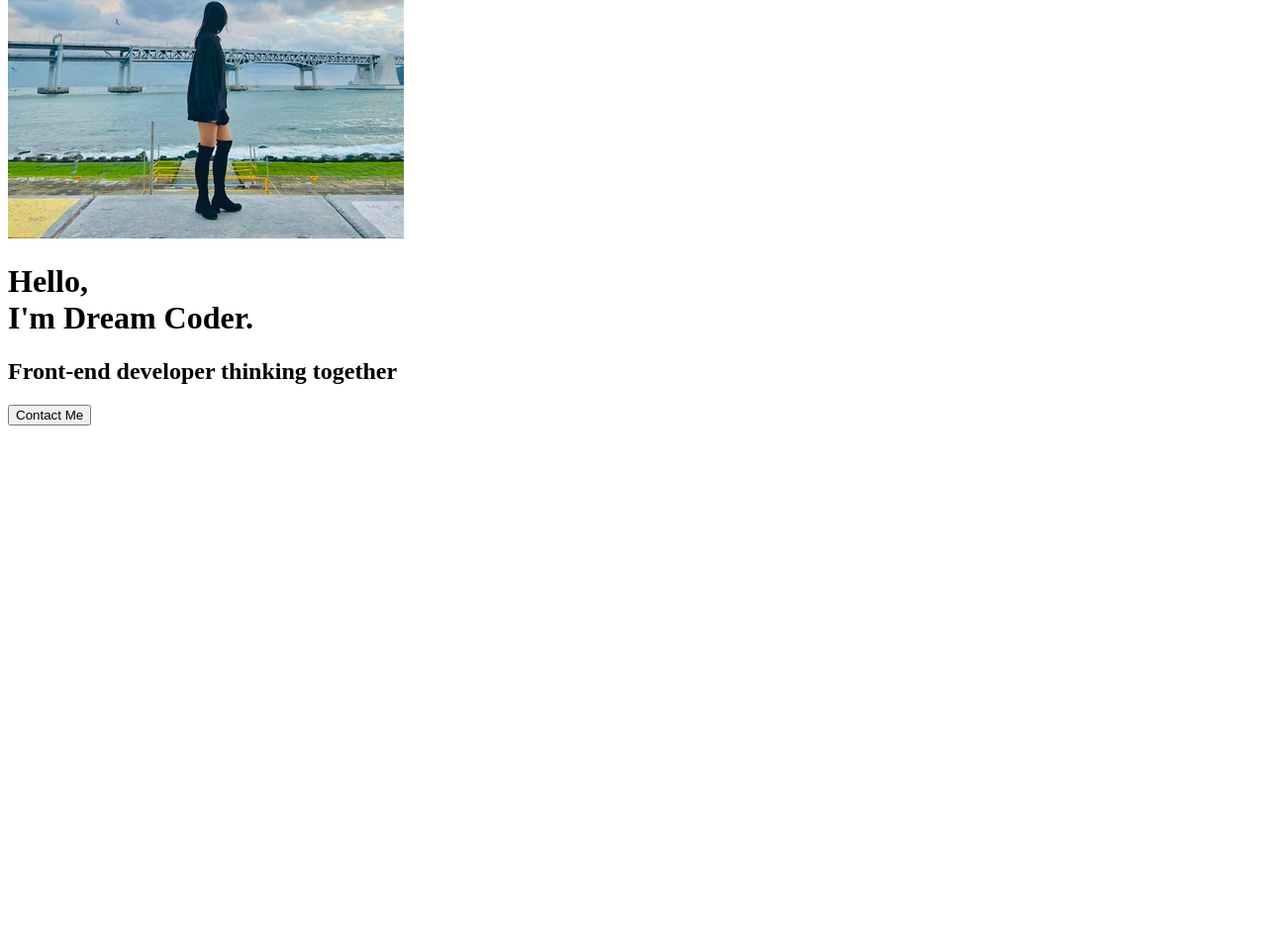
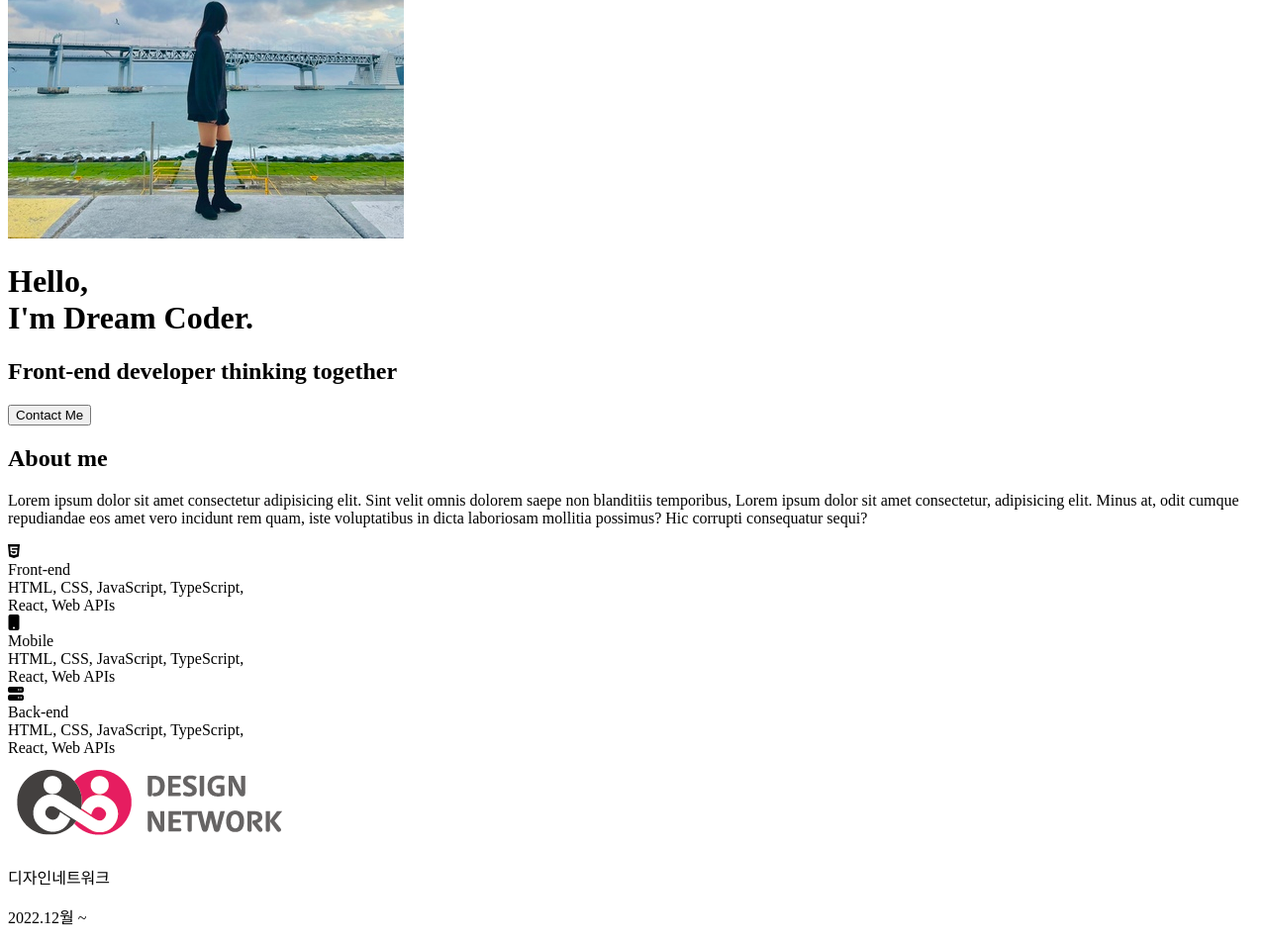
Before and after one commit to jjijju0918/Portfolio, a plain HTML site: page index.html in a window 1280 px wide. Shown: the part 476-1430 px from the top of the page at 99% size. Before the commit the page ends 914 px from the top, so only its background shows below. Drawn offline with Linux system fonts and the light colour scheme.

Commit message:
html__about

```diff
--- a/index.html
+++ b/index.html
@@ -37,7 +37,45 @@
         <button class="home__contact">Contact Me</button>
     </sectiom>
     <!-- About -->
-    <section id="about"></section>
+    <section id="about">
+        <h1>About me</h1>
+        <p>Lorem ipsum dolor sit amet consectetur adipisicing elit. Sint velit omnis dolorem saepe non blanditiis temporibus,
+            Lorem ipsum dolor sit amet consectetur, adipisicing elit. Minus at, odit cumque repudiandae eos amet vero incidunt rem quam,
+            iste voluptatibus in dicta laboriosam mollitia possimus? Hic corrupti consequatur sequi?</p>
+            <div class="about__majors">
+                <div class="major">
+                    <div class="major__icon"><i class="fa-brands fa-html5"></i></div>
+                    <div class="major__title">Front-end</div>
+                    <div class="major__description">
+                        HTML, CSS, JavaScript, TypeScript,
+                        <br/>React, Web APIs
+                    </div>
+                </div>
+                <div class="major">
+                    <div class="major__icon"><i class="fa-solid fa-mobile-button"></i></div>
+                    <div class="major__title">Mobile</div>
+                    <div class="major__description">
+                        HTML, CSS, JavaScript, TypeScript,
+                        <br/>React, Web APIs
+                    </div>
+                </div>
+                <div class="major">
+                    <div class="major__icon"><i class="fa-solid fa-server"></i></div>
+                    <div class="major__title">Back-end</div>
+                    <div class="major__description">
+                        HTML, CSS, JavaScript, TypeScript,
+                        <br/>React, Web APIs
+                    </div>
+                </div>
+            </div>
+            <div class="about__jobs">
+                <div class="job">
+                    <img src="imgs/designnetwork_logo.png" alt="job" class="job__logo">
+                    <p class="job__name">디자인네트워크</p>
+                    <p class="job__period">2022.12월 ~</p>
+                </div>
+            </div>
+    </section>
     <!-- Skills -->
     <section id="skills"></section>
     <!-- Work -->
```
Also changed, not shown: imgs/designnetwork_logo.png (added).
